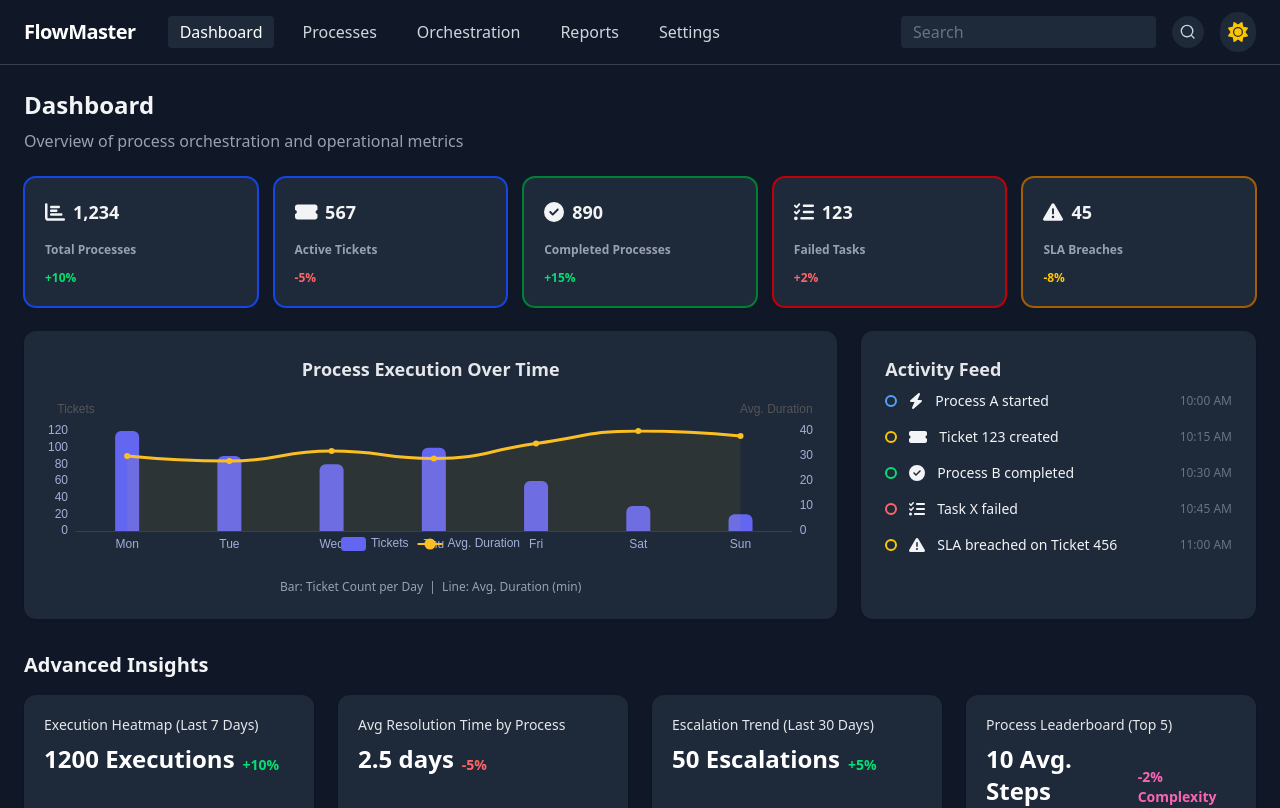
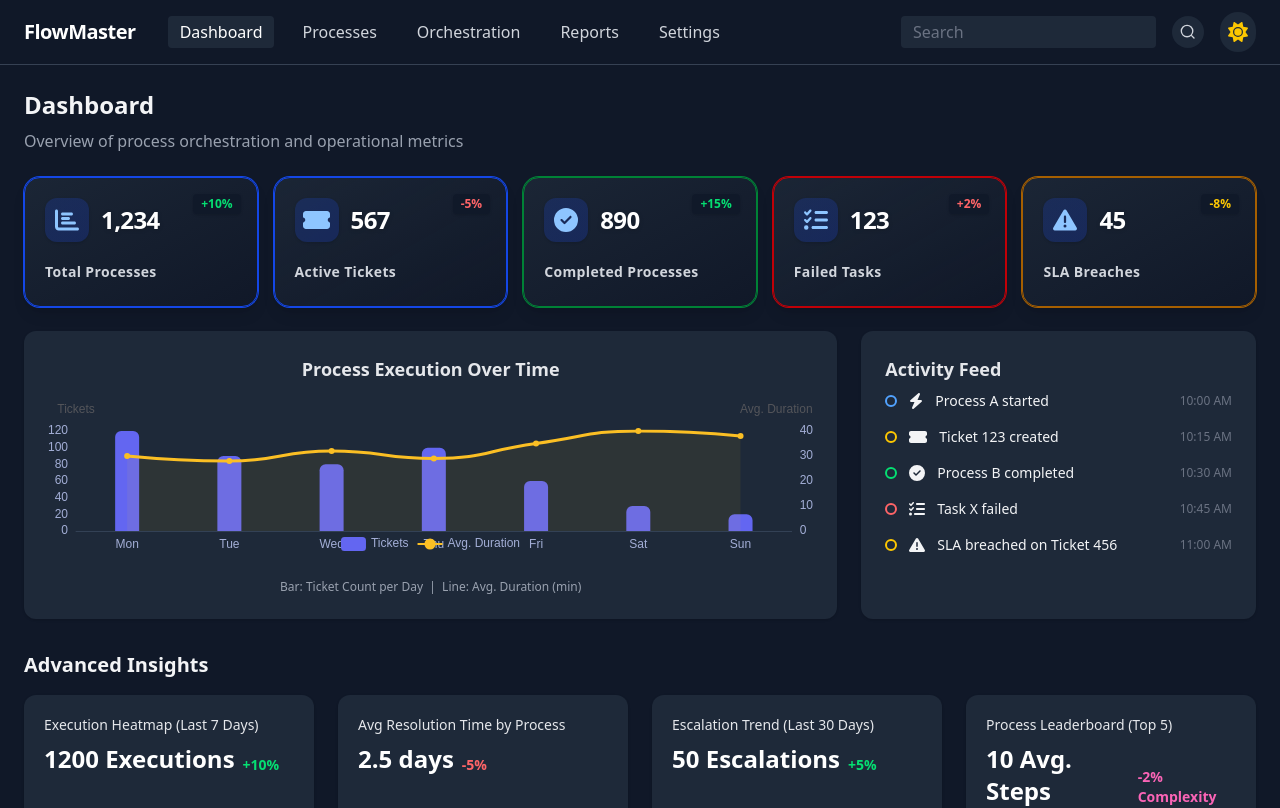
Before and after one commit to AbhiG57/process_mining, a React (Vite) app: page / in a window 1280 px wide. Shown: the top 808 px of the page. Built offline with nearby package versions, Linux system fonts and the light colour scheme.

Commit message:
add dashboard page for process application

```diff
--- a/src/components/Dashboard.jsx
+++ b/src/components/Dashboard.jsx
@@ -223,14 +223,21 @@ export default function Dashboard() {
           {summaryCards.map((card, idx) => (
             <div
               key={card.label}
-              className={`rounded-xl border ${card.border} bg-gray-100 dark:bg-gray-800 shadow p-5 flex flex-col gap-2 relative ring-1 ${card.ring}`}
+              className={`group rounded-2xl border ${card.border} bg-gradient-to-br from-gray-50/80 dark:from-gray-800/80 to-gray-200/60 dark:to-gray-900/60 shadow-lg p-5 flex flex-col gap-3 relative ring-1 ${card.ring} transition-all duration-200 hover:scale-[1.03] hover:shadow-2xl hover:ring-2 cursor-pointer`}
+              style={{ minHeight: 120 }}
             >
-              <div className="flex items-center gap-2 mb-2">
-                <FontAwesomeIcon icon={card.icon} className="text-xl" />
-                <span className="font-semibold text-lg">{card.value}</span>
+              <div className="flex items-center gap-3 mb-2">
+                <div className="w-11 h-11 flex items-center justify-center rounded-xl bg-gradient-to-br from-blue-100/60 dark:from-blue-900/40 to-blue-200/40 dark:to-blue-800/30 shadow group-hover:scale-110 transition-transform duration-200">
+                  <FontAwesomeIcon icon={card.icon} className="text-2xl text-blue-500 dark:text-blue-300" />
+                </div>
+                <span className="font-bold text-2xl text-gray-900 dark:text-white tracking-tight drop-shadow-sm">
+                  {card.value}
+                </span>
               </div>
-              <div className="text-xs text-gray-400 font-semibold mb-1">{card.label}</div>
-              <div className={`text-xs font-bold ${card.changeColor}`}>{card.change}</div>
+              <div className="text-sm text-gray-500 dark:text-gray-300 font-semibold mb-1 tracking-wide">
+                {card.label}
+              </div>
+              <div className={`absolute top-4 right-4 text-xs font-bold ${card.changeColor} bg-white/80 dark:bg-gray-900/80 px-2 py-0.5 rounded shadow`}>{card.change}</div>
             </div>
           ))}
         </div>
```
